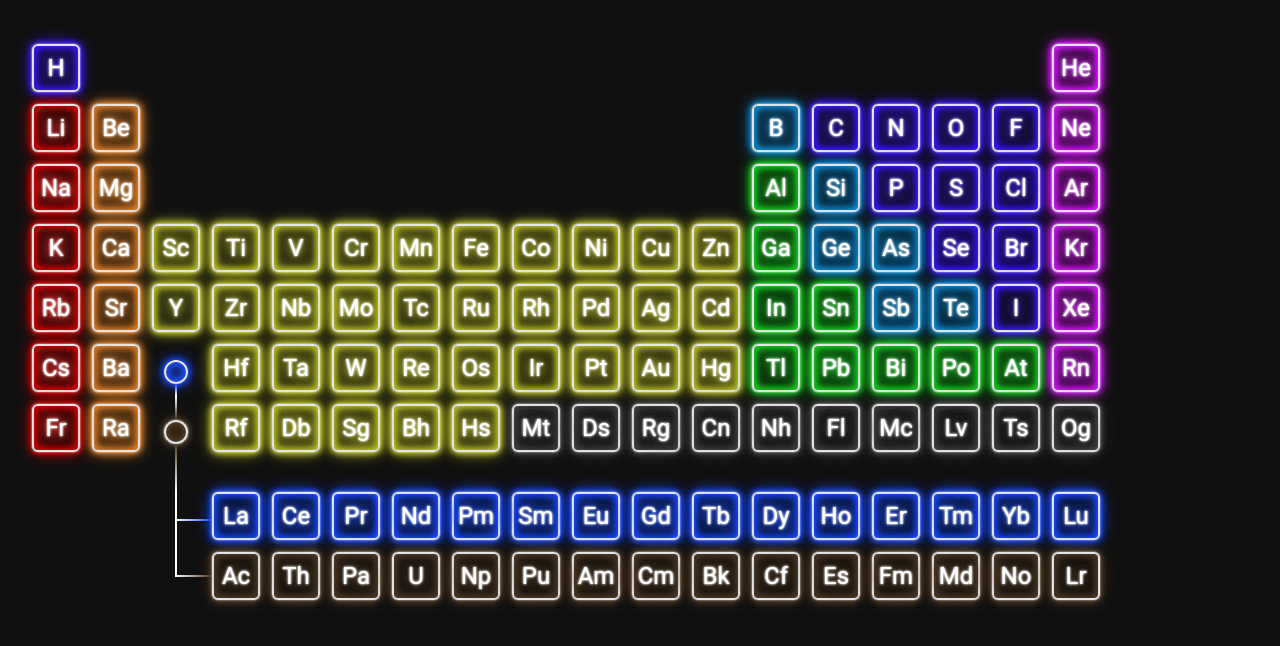
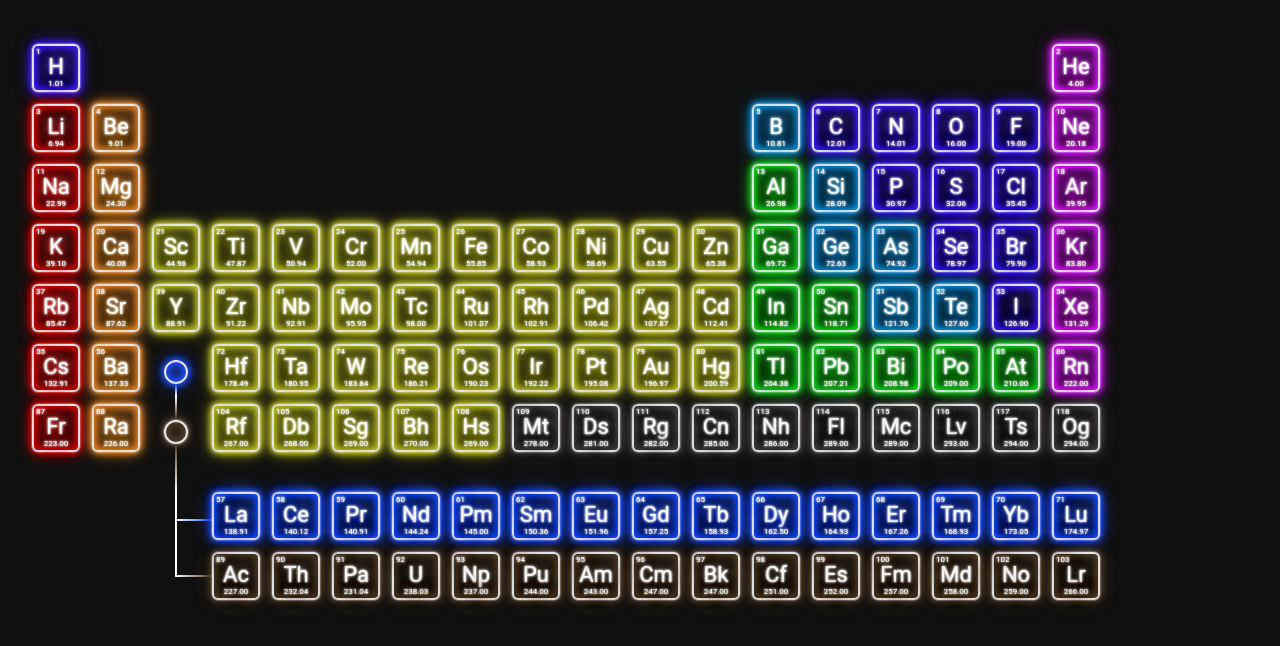
Before and after one commit to SeneSatka/chemistry-website, a Vue app: page / in a window 1280 px wide. Shown: the top 646 px of the page. Built offline with nearby package versions, Linux system fonts and the light colour scheme.

Commit message:
feat: enhance Element component with state management and tooltip functionality

```diff
--- a/src/components/PeriodicTable/Elements/Element.vue
+++ b/src/components/PeriodicTable/Elements/Element.vue
@@ -1,51 +1,52 @@
 <script setup lang="ts">
-import { onMounted, ref } from "vue";
+import { onMounted, ref, type Ref } from "vue";
 import type Element from "./Element";
 import { getType, getNeon, getTextColor } from "./utils";
+import { Tooltip } from "flowbite";
+import type { TooltipOptions, TooltipInterface } from "flowbite";
+import type { InstanceOptions } from "flowbite";
+import router from "@/router";
+import { useElementsStore, type sEType } from "@/stores/elements";
 
 const props = defineProps<{ element: Element }>();
 
 const shadow = ref(getNeon(getType(props.element)));
 const style = ref(getTextColor(getType(props.element)));
-
-import { Tooltip } from "flowbite";
-import type { TooltipOptions, TooltipInterface } from "flowbite";
-import type { InstanceOptions } from "flowbite";
-import router from "@/router";
+const { selectedElement, setSelectedElement } = useElementsStore();
+const lastSelected: Ref<sEType> = ref("all");
+useElementsStore().$subscribe(
+  (_, state) => {
+    lastSelected.value = state.selectedElement;
+    if (
+      getType(props.element) != state.selectedElement &&
+      state.selectedElement != props.element &&
+      state.selectedElement != "all"
+    ) {
+      shadow.value = style.value = "";
+    } else {
+      shadow.value = getNeon(getType(props.element));
+      style.value = getTextColor(getType(props.element));
+    }
+  },
+  { flush: "sync" }
+);
 
 onMounted(() => {
   const $targetEl: HTMLElement | null = document.getElementById(
     `${props.element.symbol}-name`
   );
-
   const $triggerEl: HTMLElement | null = document.getElementById(
-    `${props.element.symbol}-btn`
+    `atom-${props.element.symbol}-btn`
   );
-
   const options: TooltipOptions = {
     placement: "top",
     triggerType: "hover",
-    onHide: () => {
-      console.log("tooltip is shown");
-    },
-    onShow: () => {
-      console.log("tooltip is hidden");
-    },
-    onToggle: () => {
-      console.log("tooltip is toggled");
-    },
   };
 
   const instanceOptions: InstanceOptions = {
     id: "tooltipContent",
     override: true,
   };
-
-  /*
-   * targetEl: required
-   * triggerEl: required
-   * options: optional
-   */
   const tooltip: TooltipInterface = new Tooltip(
     $targetEl,
     $triggerEl,
@@ -69,24 +70,29 @@ onMounted(() => {
   });
 });
 const click = () => {
-  router.push(`/elements/${props.element.name}`);
+  if (lastSelected.value === props.element) setSelectedElement("all");
+  else setSelectedElement(props.element);
 };
 </script>
 <template>
-  <div class="relative group">
+  <div class="relative group" :id="`atom-${element.symbol}-${element.number}`">
     <button
       @click="click"
-      :id="`${element.symbol}-btn`"
+      :id="`atom-${element.symbol}-btn`"
       type="button"
-      :class="`text-shadow w-12 h-12 flex text-2xl justify-center items-center border-2 rounded-md ${shadow}`"
+      :class="`flex-col text-shadow w-12 h-12 flex  justify-center items-center border-2 rounded-md ${shadow} transition-all duration-500`"
       :style="`${style}`"
     >
-      {{ props.element.symbol }}
+      <span :class="`text-[8px]/[8px]  absolute left-1 top-1`">{{
+        element.number
+      }}</span>
+      <span class="text-[22px]/[31px]"> {{ element.symbol }}</span>
+      <span class="text-[8px]/[4px]">{{ element.atomic_mass.toFixed(2) }}</span>
     </button>
     <div
       :id="`${element.symbol}-name`"
       role="tooltip"
-      :class="`absolute z-10 invisible px-2 py-1 -translate-y-9 text-sm mb-30 -translate-x-2 font-medium text-white   opacity-0 shadow-lg group-hover:visible group-hover:opacity-100 transition-opacity duration-30 ${shadow}`"
+      :class="`absolute z-10 visi invisible pointer-events-none px-2 py-1 -translate-y-9 text-sm mb-30 -translate-x-2 font-medium text-white   opacity-0 shadow-lg group-hover:visible group-hover:opacity-100 transition-opacity duration-30 ${shadow}`"
       :style="`${style}`"
     >
       <div
@@ -98,7 +104,6 @@ const click = () => {
       <div
         class="border-solid border-8 w-0 h-0 left-3 absolute border-opacity-50 border-t-slate-500 border-transparent"
       ></div>
-      <!-- <div class="tooltip-arrow"></div> -->
     </div>
   </div>
 </template>
--- a/src/components/PeriodicTable/PeriodicTable.vue
+++ b/src/components/PeriodicTable/PeriodicTable.vue
@@ -1,12 +1,19 @@
 <script setup lang="ts">
-import { ref, type Ref } from "vue";
+import { ref, watch, type Ref } from "vue";
 import rawElements from "./Elements/PeriodicTableElements";
 import type ElementType from "./Elements/Element";
 import Element from "./Elements/Element.vue";
-import Free from "./Elements/free.vue";
+import Free from "./Elements/Free.vue";
+import { useElementsStore } from "@/stores/elements";
 const elements: Ref<Array<ElementType>> = ref(
   rawElements as Array<ElementType>
 );
+const { setSelectedElement } = useElementsStore();
+document.addEventListener("click", (e) => {
+  const el: HTMLElement = e.target as HTMLElement;
+  const closestButton = el?.closest("button");
+  if (closestButton?.id.split("-")[0] != "atom") setSelectedElement("all");
+});
 </script>
 <template>
   <div class="m-8">
```
